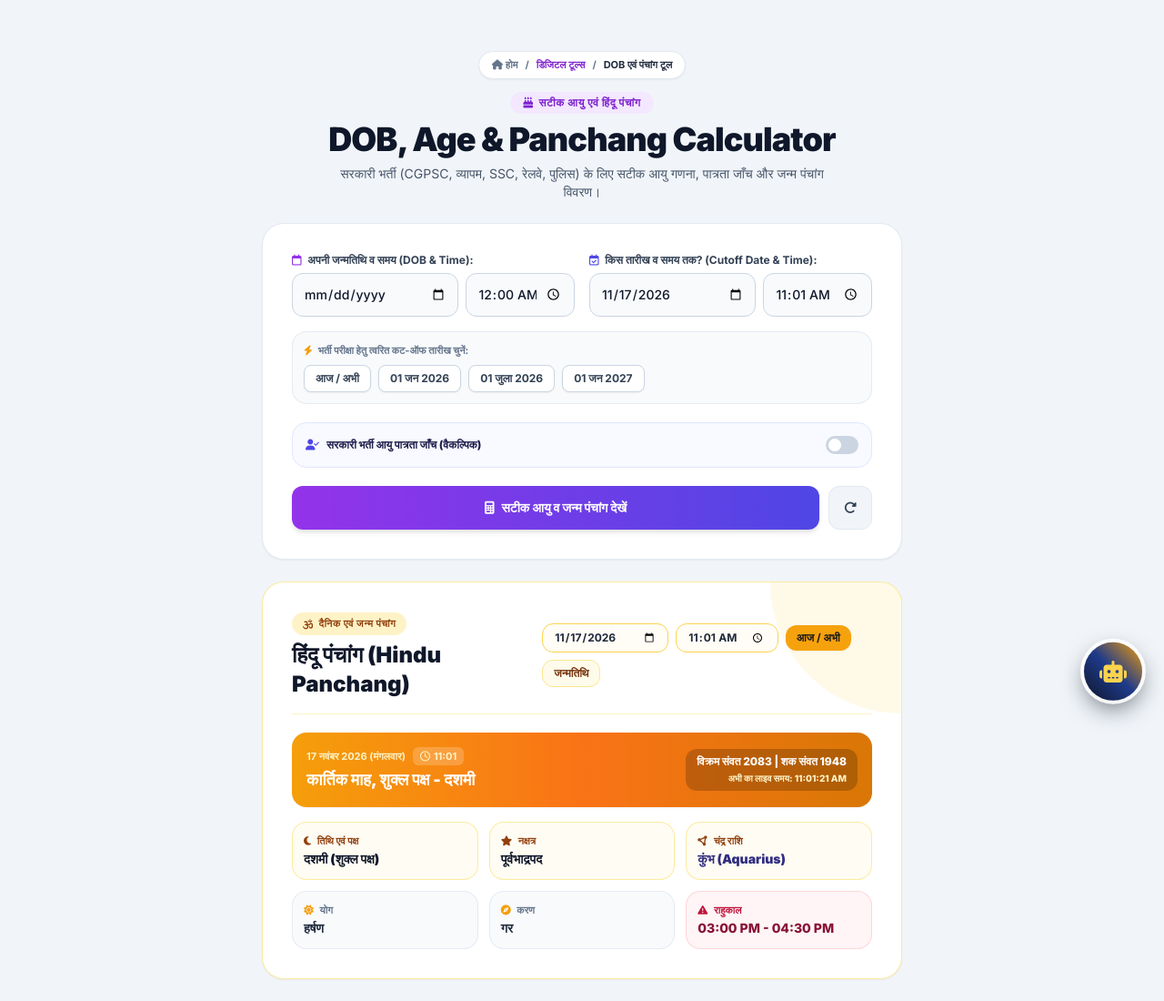
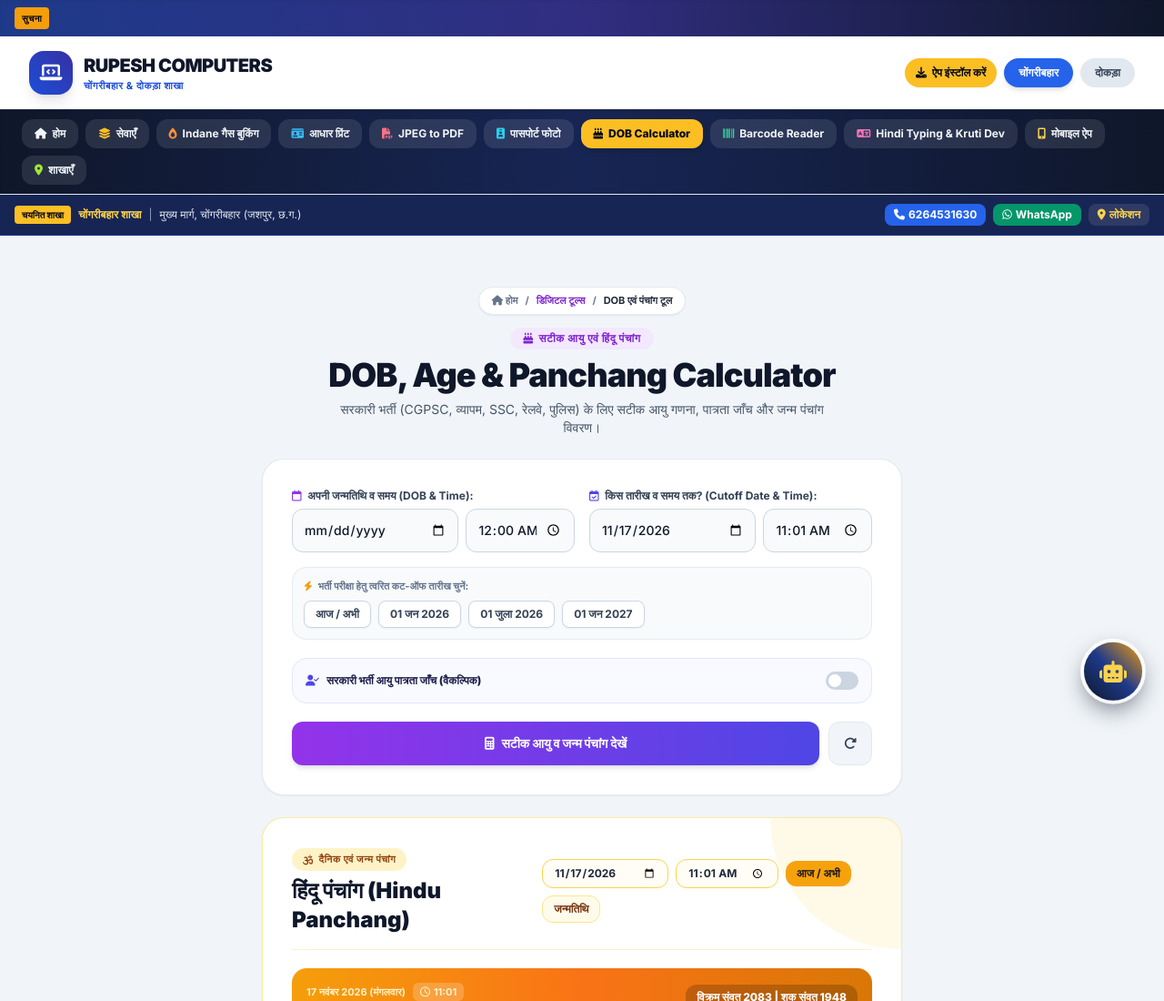
Before and after one commit to rupeshcomputers/rupeshcomputers.github.io, a plain HTML site: page dob-tool.html in a window 1280 px wide. Shown: the top 1100 px of the page at 91% size. Drawn offline with nearby package versions, Linux system fonts and the light colour scheme.

Commit message:
Update dob-tool.html

```diff
--- a/dob-tool.html
+++ b/dob-tool.html
@@ -311,6 +311,10 @@
         // ==========================================
 
         function showToolToast(message) {
+            if (typeof window.showToast === 'function') {
+                window.showToast(message);
+                return;
+            }
             const toast = document.getElementById('custom-toast');
             const msgEl = document.getElementById('custom-toast-msg');
             if (toast && msgEl) {
@@ -884,14 +888,6 @@
                     liveClockEl.textContent = formatHindiTime12H(new Date());
                 }
             }, 1000);
-
-            ['common-layout.js', 'tools.js'].forEach(src => {
-                const s = document.createElement('script');
-                s.src = src;
-                s.async = true;
-                s.onerror = () => {};
-                document.body.appendChild(s);
-            });
         }
 
         if (document.readyState === 'loading') {
@@ -900,5 +896,8 @@
             initDobAndPanchangTool();
         }
     </script>
+
+    <!-- Load Site Common Header & Layout directly so DOMContentLoaded triggers properly on rupeshcomputers.in -->
+    <script src="common-layout.js" onerror="console.log('Preview mode: common-layout.js not local')"></script>
 </body>
 </html>
```
